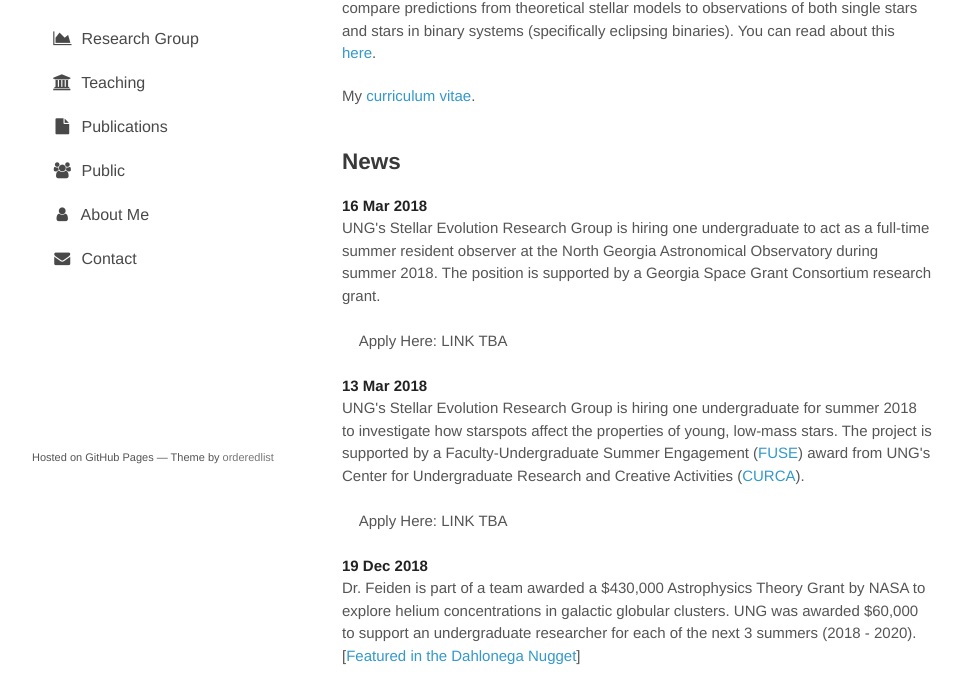
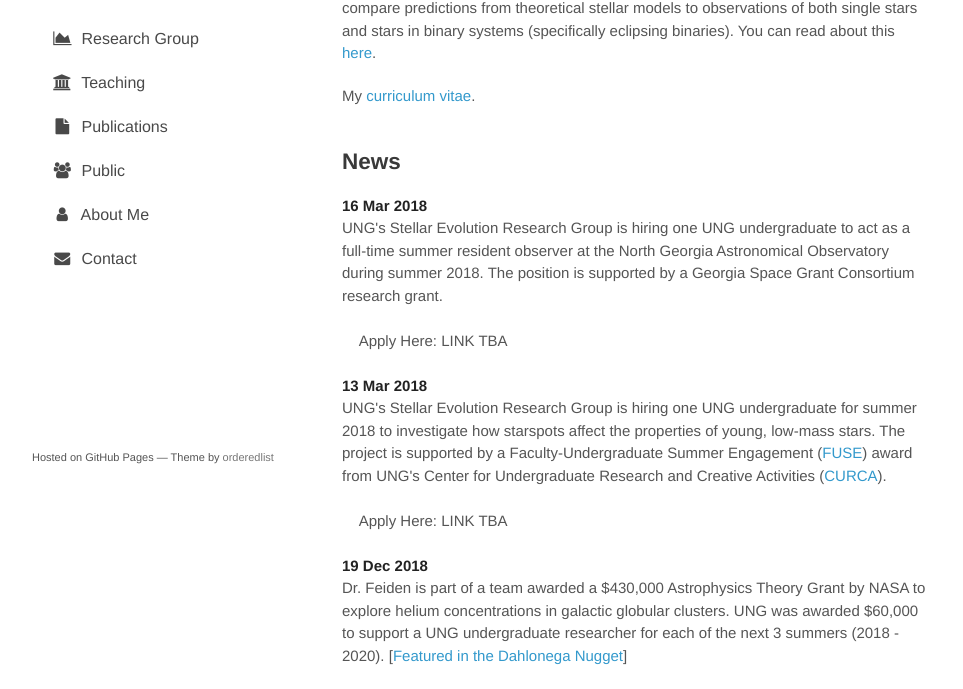
Before and after one commit to gfeiden/gfeiden.github.io, a plain HTML site: page index.html in a window 1280 px wide. Shown: the part 263-952 px from the top of the page, without its empty margins (158-1121 px from the left). Drawn offline with Linux system fonts and the light colour scheme.

Commit message:
clarified ugs must be from UNG

```diff
--- a/index.html
+++ b/index.html
@@ -65,14 +65,14 @@
         <h2>News</h2>
         <p>
             <strong>16 Mar 2018</strong><br/>
-            UNG's Stellar Evolution Research Group is hiring one undergraduate to act as a full-time summer
+            UNG's Stellar Evolution Research Group is hiring one UNG undergraduate to act as a full-time summer
             resident observer at the North Georgia Astronomical Observatory during summer 2018. The position
             is supported by a Georgia Space Grant Consortium research grant.
             <br><br>
             &nbsp;&nbsp;&nbsp;&nbsp;Apply Here: LINK TBA
             <br><br>
             <strong>13 Mar 2018</strong><br/>
-            UNG's Stellar Evolution Research Group is hiring one undergraduate for summer 2018 to investigate how
+            UNG's Stellar Evolution Research Group is hiring one UNG undergraduate for summer 2018 to investigate how
             starspots affect the properties of young, low-mass stars. The project is supported by a
             Faculty-Undergraduate Summer Engagement
             (<a href="https://ung.edu/undergraduate-research-creative-activities/research-opportunities/at-ung/fuse/index.php" target="_blank">FUSE</a>)
@@ -83,7 +83,7 @@
             <br><br>
             <strong>19 Dec 2018</strong><br/>
             Dr. Feiden is part of a team awarded a $430,000 Astrophysics Theory Grant by NASA to explore helium
-            concentrations in galactic globular clusters. UNG was awarded $60,000 to support an undergraduate
+            concentrations in galactic globular clusters. UNG was awarded $60,000 to support a UNG undergraduate
             researcher for each of the next 3 summers (2018 - 2020).
             [<a href="https://www.thedahloneganugget.com/news-subscribers/nasa-teams-ung-professor" target="_blank">Featured in the Dahlonega Nugget</a>]
             <br/><br/>
```
